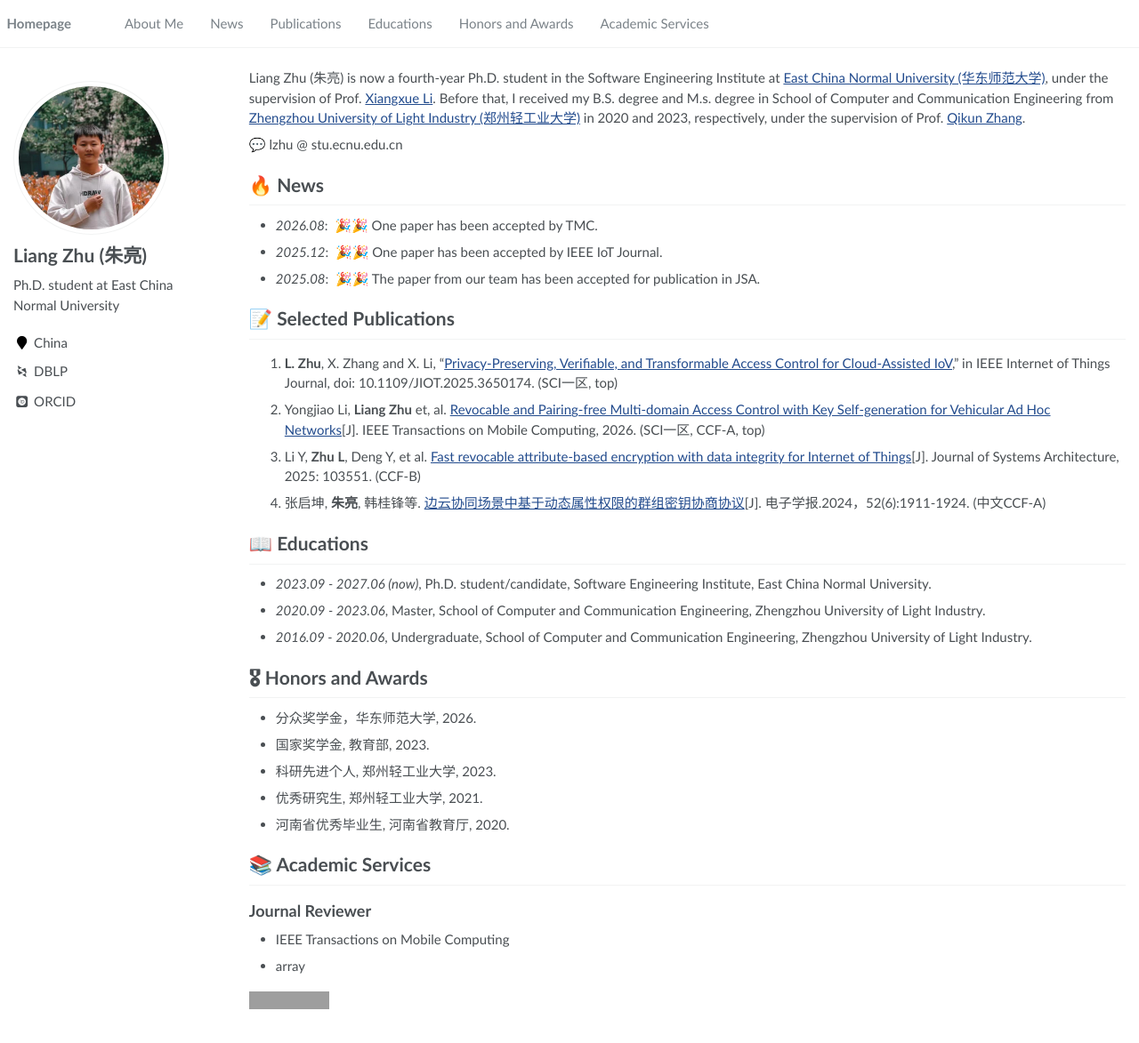
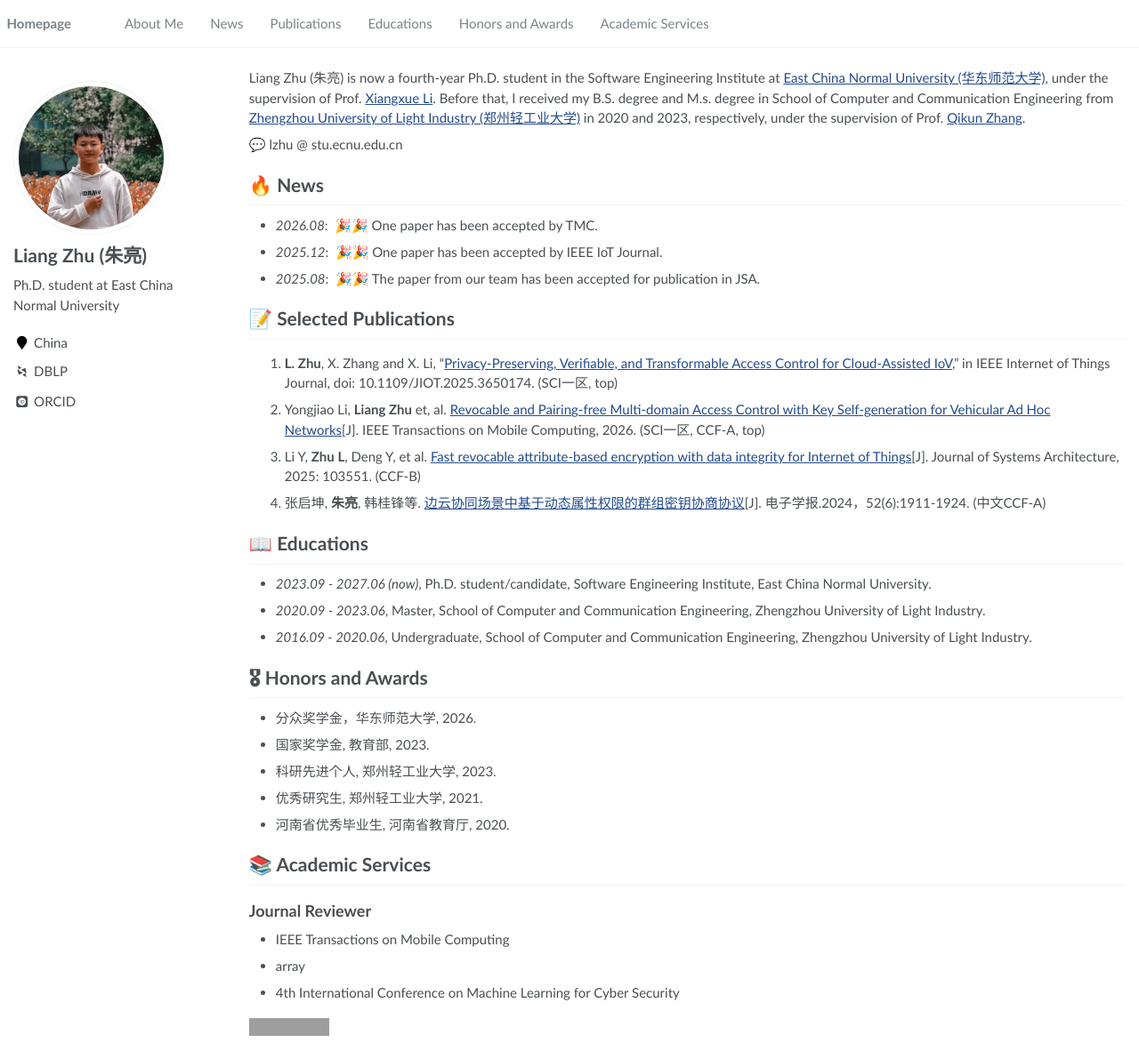
Before and after one commit to zhuliangsec/zhuliangsec.github.io, a Jekyll site: the page built from _pages/about.md, in a window 1280 px wide and 1173 px high. Shown: the whole window at 89% size. Built offline with Jekyll 4.4.1, drawn with Linux system fonts in a browser that asks for light colours; some web fonts are replaced; grey boxes are pictures that could not be loaded.

Commit message:
Update about.md

```diff
--- a/_pages/about.md
+++ b/_pages/about.md
@@ -59,5 +59,6 @@ Liang Zhu (朱亮) is now a fourth-year Ph.D. student in the Software Engineerin
 
 * IEEE Transactions on Mobile Computing
 * array
+* 4th International Conference on Machine Learning for Cyber Security
 
 <a href="https://info.flagcounter.com/aXGI"><img src="https://s05.flagcounter.com/count2/aXGI/bg_FFFFFF/txt_000000/border_CCCCCC/columns_2/maxflags_6/viewers_0/labels_0/pageviews_1/flags_0/percent_0/" alt="Flag Counter" border="0"></a>
```
